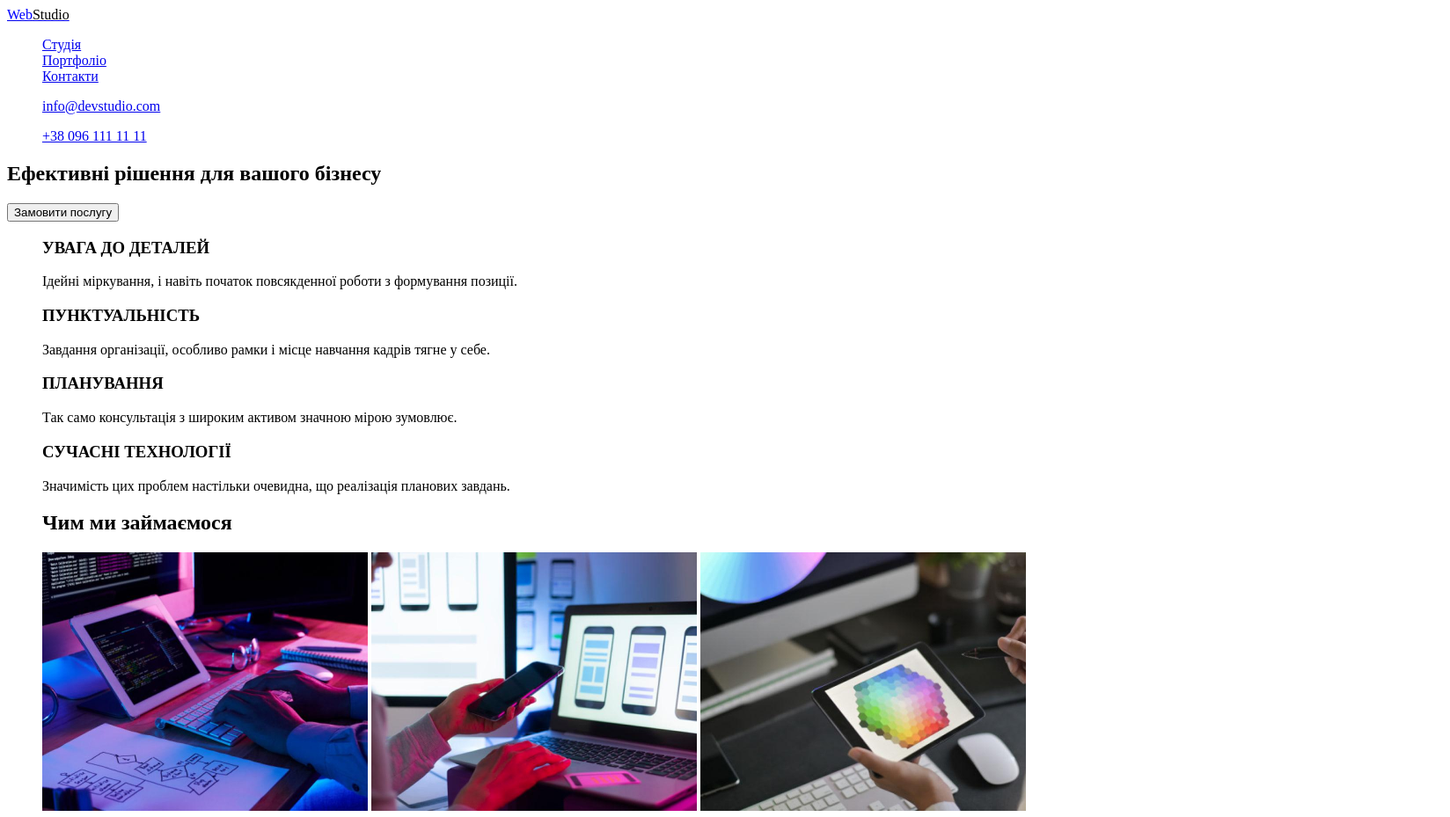
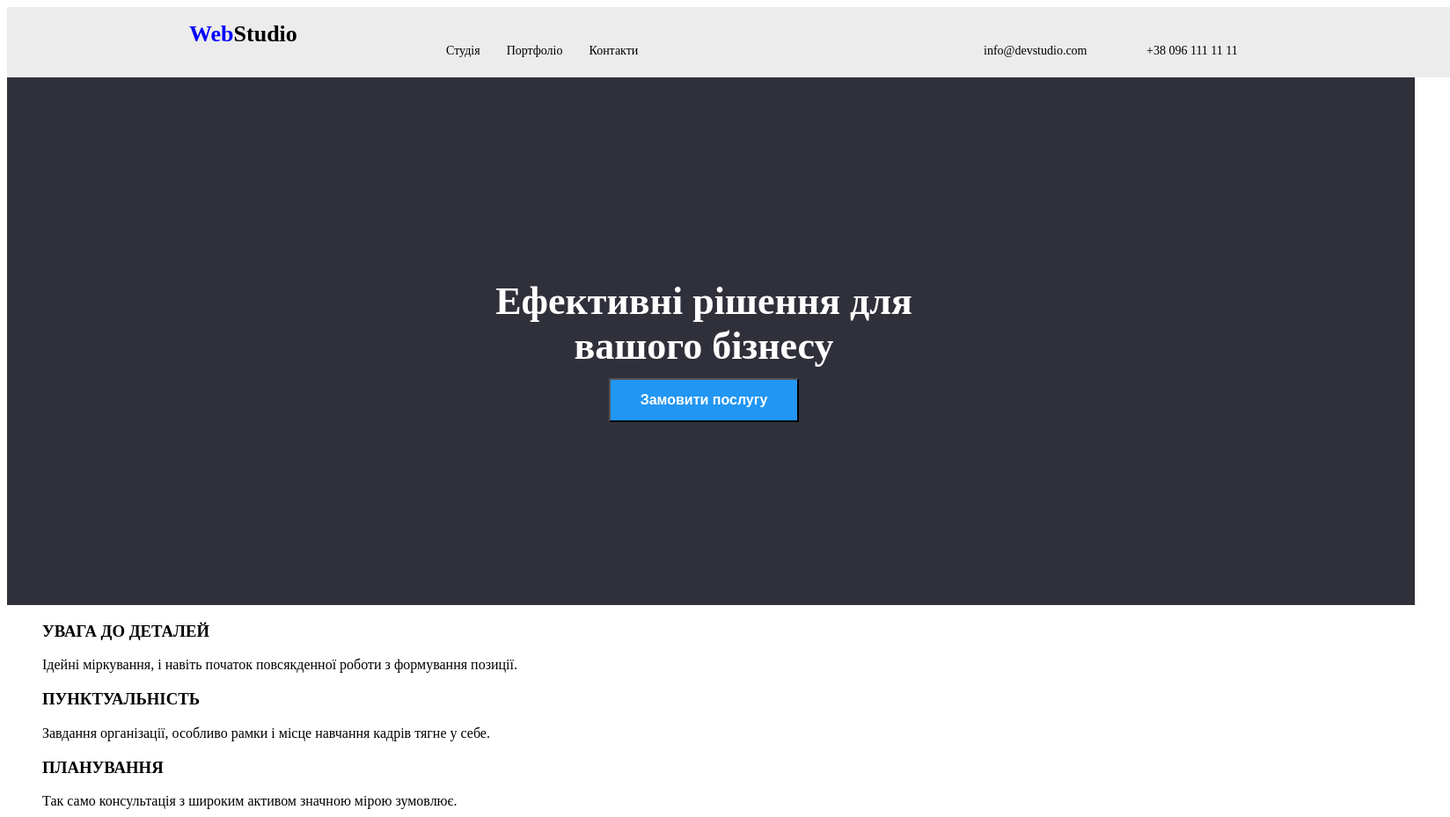
Before and after one commit to a3ex777/goit-markup-hw-02, a plain HTML site: page index.html in a window 1280 px wide. Shown: the top 929 px of the page at 88% size, 1648 px wide, since content can reach past the window. Drawn offline with Linux system fonts and the light colour scheme.

Commit message:
Topline desing(main and portfolio) Cap desiing(main)

```diff
--- a/css/styles.css
+++ b/css/styles.css
@@ -1,12 +1,101 @@
 /* The main - top line section */
-.topline-list {
+.topline {
+    background-color: #ECECEC; /* Цвет фона */
+    padding: 0 20px; /* Отступы слева и справа */
+    height: 80px; /* Высота шапки */
+    width: 1600px; /* Ширина шапки */
+    display: flex;
+}
+.topline-container {
+    display: flex;
+    width: 100%; /* На всю ширину */
+    max-width: 1200px; /* Максимальная ширина для контента */
+}
+.topline-logo {
+    width: 145px;
+    height: 31px;
+    text-decoration: none;
+    font-size: 26px;
+    font-weight: 700;
+    position: absolute;
+    top: 24px;
+    left: 215px;
+}
+.topline-menu {
     list-style: none;
+    display: flex;
+    width: 281px;
+    height: 16px;
+    position: absolute;
+    top: 32px;
+    left: 452px;
+}
+.topline-menu li {
+    margin: 0 15px;
+}
+.topline-menu-link {
+    text-decoration: none;
+    color: black;
+    font-size: 14px;
+    font-weight: 500;
+}
+.topline-menu-link:hover {
+    color: #2196F3;
+}
+.topline-menu-contacts {
+    list-style: none;
+    width: 135px;
+    height: 16px;
+    position: absolute;
+    top: 32px;
+    left: 1078px;
 }
 .topline-list-contacts {
     list-style: none;
+    width: 122px;
+    height: 16px;
+    position: absolute;
+    top: 32px;
+    left: 1263px;
+}
+.topline-contact-link {
+    text-decoration: none;
+    color: black;
+    font-size: 14px;
+    font-weight: 500;
+}
+.topline-contact-link:hover {
+    color: #2196F3;
 }
 /* The main - Cap section */
+.cap {
+    width: 1600px;
+    height: 600px;
+    background-color: #2F303A;
+    text-align: center;
+}
+.cap-title {
+    width: 696px;
+    height: 120px;
+    color: #FFFFFF;
+    font-size: 44px;
+    font-weight: 900;
+    position: absolute;
+    top: 280px;
+    left: 452px;
 
+}
+.cap-btn {
+    width: 216px;
+    height: 50px;
+    background-color: #2196F3;
+    color: #FFFFFF;
+    font-size: 16px;
+    font-weight: 700;
+    position: absolute;
+    top: 430px;
+    left: 692px;
+}
 
 
 /* The main - Features section */
@@ -31,11 +120,73 @@
 }
             /* THE PORTFOLIO SECTION */
 /* The Portfolio - Topline section */
-.portfolio-topline-list {
+.portfolio-topline {
+    background-color: #ECECEC; /* Цвет фона */
+    padding: 0 20px; /* Отступы слева и справа */
+    height: 80px; /* Высота шапки */
+    width: 1600px; /* Ширина шапки */
+    display: flex;
+}
+.portfolio-topline-container {
+    display: flex;
+    width: 100%; /* На всю ширину */
+    max-width: 1200px; /* Максимальная ширина для контента */
+}
+.portfolio-topline-logo {
+    width: 145px;
+    height: 31px;
+    text-decoration: none;
+    font-size: 26px;
+    font-weight: 700;
+    position: absolute;
+    top: 24px;
+    left: 215px;
+}
+.portfolio-topline-menu {
     list-style: none;
+    display: flex;
+    width: 281px;
+    height: 16px;
+    position: absolute;
+    top: 32px;
+    left: 452px;
+}
+.portfolio-topline-menu li {
+    margin: 0 15px;
+}
+.portfolio-topline-menu-link {
+    text-decoration: none;
+    color: black;
+    font-size: 14px;
+    font-weight: 500;
+}
+.portfolio-topline-menu-link:hover {
+    color: #2196F3;
+}
+.portfolio-topline-menu-contacts {
+    list-style: none;
+    width: 135px;
+    height: 16px;
+    position: absolute;
+    top: 32px;
+    left: 1078px;
 }
 .portfolio-topline-list-contacts {
     list-style: none;
+    width: 122px;
+    height: 16px;
+    position: absolute;
+    top: 32px;
+    left: 1263px;
+}
+.portfolio-topline-contact-link {
+    text-decoration: none;
+    color: black;
+    font-size: 14px;
+    font-weight: 500;
+}
+.portfolio-topline-contact-link:hover {
+    color: #2196F3;
 }
 /* The Portfolio - Filters section */
 .portfolio-filters-list {
--- a/index.html
+++ b/index.html
@@ -9,37 +9,40 @@
 <body>
 <!-- Top line section -->
 <header class="topline">
-    <nav>
+    <nav class="topline-container">
+        <!--Menu logo-->
         <a class="topline-logo" href="#" lang="en">
             <span style="color: blue;">Web</span><span style="color: black;">Studio</span>
         </a>
-        <ul class="topline-list">
-            <li class="topline-menu-item">
-                <a class="topline-menu-text" href="./index.html">Студія</a>
+        <!--Menu links-->
+        <ul class="topline-menu">
+            <li>
+                <a class="topline-menu-link" href="./index.html">Студія</a>
             </li>
-            <li class="topline-menu-item">
-                <a class="topline-menu-text" href="./portfolio.html">Портфоліо</a>
+            <li>
+                <a class="topline-menu-link" href="./portfolio.html">Портфоліо</a>
             </li>
-            <li class="topline-menu-item">
-                <a class="topline-menu-text" href="#">Контакти</a>
+            <li>
+                <a class="topline-menu-link" href="#">Контакти</a>
             </li>
         </ul>
-    </nav>
-        <ul class="topline-list-contacts">
+        <!--Menu contacts-->
+        <ul class="topline-menu-contacts">
             <li>
-                <a class="topline-contact-text" href="mailto:info@devstudio.com">info@devstudio.com</a>
+                <a class="topline-contact-link" href="mailto:info@devstudio.com">info@devstudio.com</a>
             </li>
         </ul>
         <ul class="topline-list-contacts">
             <li>
-                <a class="topline-contact-text" href="tel:+380961111111">+38 096 111 11 11</a>
+                <a class="topline-contact-link" href="tel:+380961111111">+38 096 111 11 11</a>
             </li>
         </ul>
+    </nav>
 </header>
 <main>
 <!-- Cap section -->
     <section class="cap">
-        <h1 class="cap-title" style="color: black;">Ефективні рішення для вашого бізнесу</h1>
+        <h1 class="cap-title">Ефективні рішення для <br>вашого бізнесу</h1>
         <button onclick="#" class="cap-btn" type="button">Замовити послугу</button>
     </section>
 <!-- Features section -->
```
Also changed, not shown: portfolio.html (+15 -12 lines).
